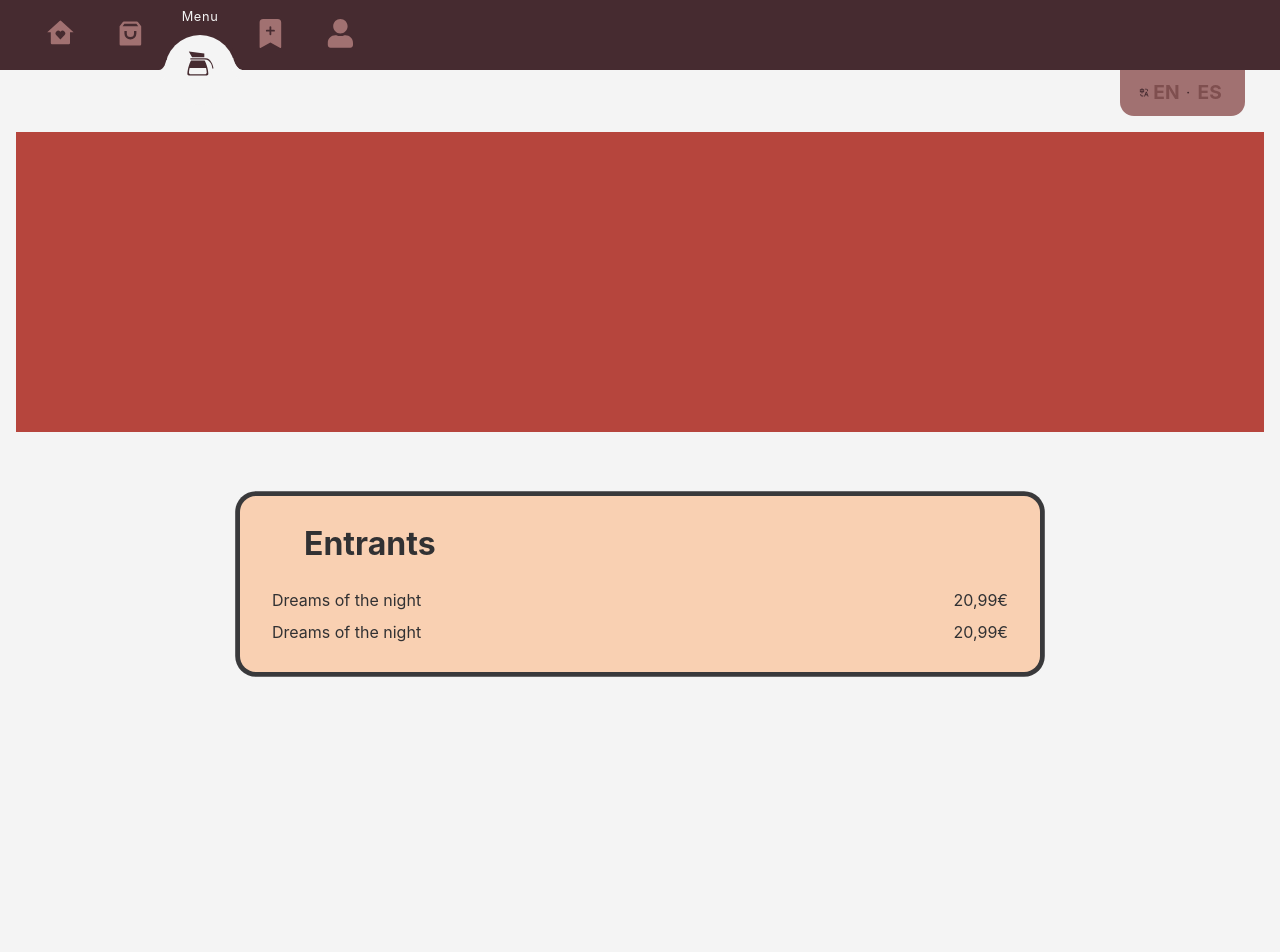
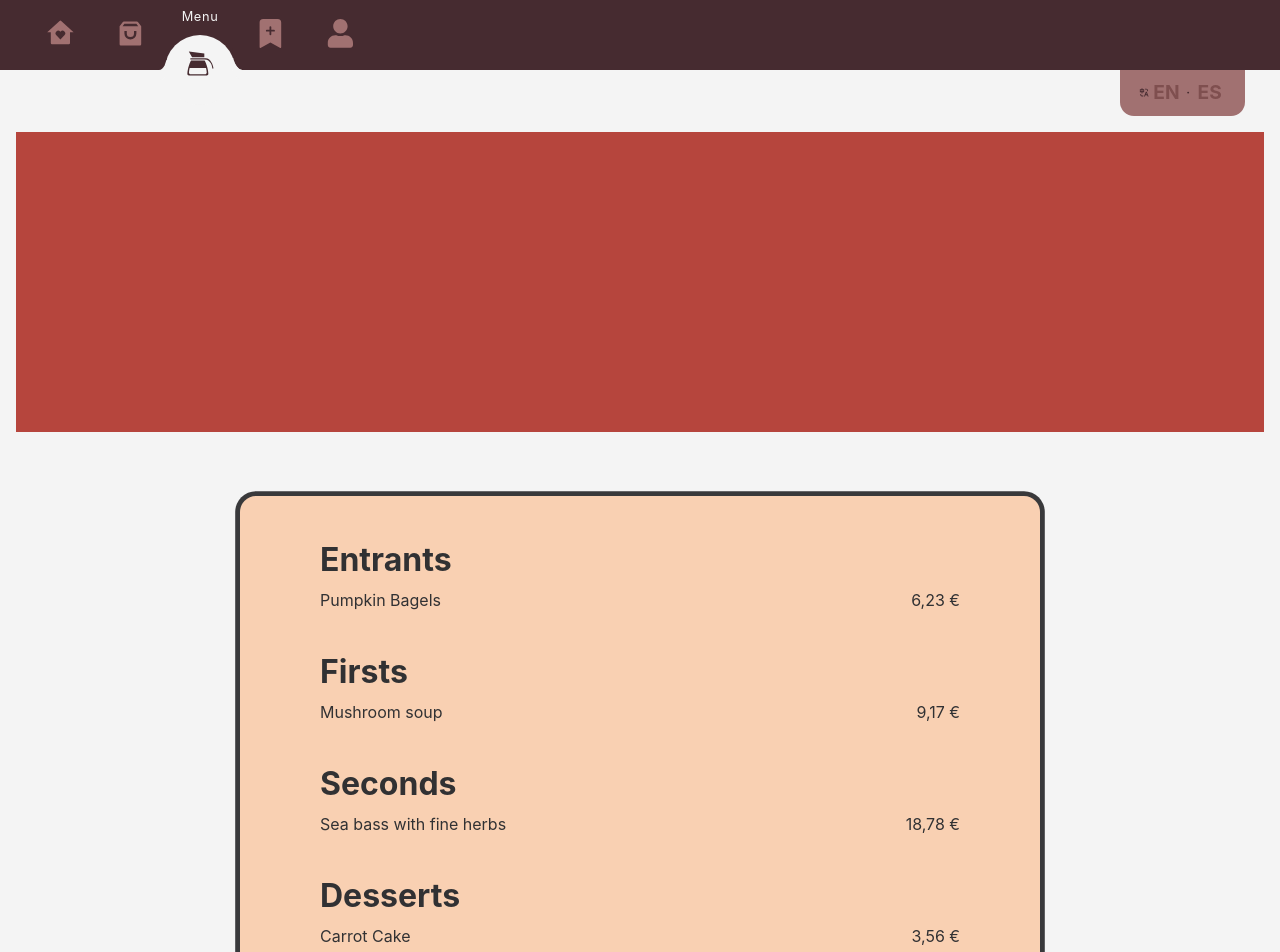
Before and after one commit to paolaski/The-Roost-Frontend, a React (Create React App) app: page /menu in a window 1280 px wide. Shown: the top 952 px of the page. Before the commit the page ends 886 px from the top, so only its background shows below. Built offline with nearby package versions, Linux system fonts and the light colour scheme.

Commit message:
Menu list generates and distributes on the type it corresponds. The blocks are hardcoded instead of being created or erased depending of content

```diff
--- a/src/assets/styles/20_containers/_menu.scss
+++ b/src/assets/styles/20_containers/_menu.scss
@@ -18,14 +18,14 @@
 		margin: 2em;
 		background: $brown-w-light;
 		border-radius: 1em;
-		padding: 2em;
+		padding: 2em 5em;
 
 
 			box-shadow: 0 0 0 0.3em $green-dark;
 
 
 		&__title {
-			margin: 0 1em 1em;
+			margin: 0.5em 0;
 		}
 
 		&-list {
@@ -34,6 +34,7 @@
 			flex-direction: column;
 			justify-content: flex-start;
 			gap: 1em;
+			margin-bottom: 3em;
 
 			&__block {
 				display: flex;
--- a/src/styles.css
+++ b/src/styles.css
@@ -230,17 +230,18 @@
   margin: 2em;
   background: #F9D0B2;
   border-radius: 1em;
-  padding: 2em;
+  padding: 2em 5em;
   box-shadow: 0 0 0 0.3em #39393B;
 }
 .menu__container__title {
-  margin: 0 1em 1em;
+  margin: 0.5em 0;
 }
 .menu__container-list {
   display: flex;
   flex-direction: column;
   justify-content: flex-start;
   gap: 1em;
+  margin-bottom: 3em;
 }
 .menu__container-list__block {
   display: flex;
--- a/src/view/Menu/Menu.tsx
+++ b/src/view/Menu/Menu.tsx
@@ -1,20 +1,135 @@
 import React from 'react';
 
+enum type {
+	_1 = 'Entrant',
+	_2 = 'First',
+	_3 = 'Second',
+	_4 = 'Dessert'
+}
+
+interface plateInterface {
+	name: String,
+	price: Number,
+	type: type
+}
+
+const plate_1: plateInterface = {
+	name: 'Pumpkin Bagels',
+	price: 6.225,
+	type: type._1
+}
+
+const plate_2: plateInterface = {
+	name: 'Mushroom soup',
+	price: 9.17,
+	type: type._2
+}
+
+const plate_3: plateInterface = {
+	name: 'Sea bass with fine herbs',
+	price: 18.776,
+	type: type._3
+}
+
+const plate_4: plateInterface = {
+	name: 'Carrot Cake',
+	price: 3.551,
+	type: type._4
+}
 
 const Menu = () => {
+
+	const plates = [plate_1, plate_2, plate_3, plate_4]
+
+	const fixPrice = (price: Number) => (Math.ceil(price.valueOf() * 100) / 100).toFixed(2)
+
+	// ↓↓↓ Entrnats
+	const EntrantsPlatesList = (plates: plateInterface[]) => {
+		const listEntrants = plates.map( (plate, index) => {
+			if (plate.type !== 'Entrant') return
+
+			const fixedPrice = fixPrice(plate.price).toString().replaceAll('.', ',')
+			return (
+					<li className="menu__container-list__block" key={ index }>
+						<span>{ plate.name }</span><span>{ fixedPrice } €</span>
+					</li>
+			)
+		})
+		return (listEntrants)
+	}
+	// ↓↓↓ Firsts
+	const FirstsPlatesList = (plates: plateInterface[]) => {
+		const listFirsts = plates.map((plate, index) => {
+			if (plate.type !== 'First') return
+
+			const fixedPrice = fixPrice(plate.price).toString().replaceAll('.', ',')
+			return (
+				<li className="menu__container-list__block" key={index}>
+					<span>{plate.name}</span><span>{fixedPrice} €</span>
+				</li>
+			)
+		})
+		return (listFirsts)
+	}
+
+	// ↓↓↓ Seconds
+	const SecondsPlatesList = (plates: plateInterface[]) => {
+		const listSeconds = plates.map((plate, index) => {
+			if (plate.type !== 'Second') return
+
+			const fixedPrice = fixPrice(plate.price).toString().replaceAll('.', ',')
+			return (
+				<li className="menu__container-list__block" key={index}>
+					<span>{plate.name}</span><span>{fixedPrice} €</span>
+				</li>
+			)
+		})
+		return (listSeconds)
+	}
+
+	// ↓↓↓ Desserts
+	const DessertsPlatesList = (plates: plateInterface[]) => {
+		const listDesserts = plates.map((plate, index) => {
+			if (plate.type !== 'Dessert') return
+
+			const fixedPrice = fixPrice(plate.price).toString().replaceAll('.', ',')
+			return (
+				<li className="menu__container-list__block" key={index}>
+					<span>{plate.name}</span><span>{fixedPrice} €</span>
+				</li>
+			)
+		})
+		return (listDesserts)
+	}
+
   return (
-	<>
-    <div className="menu">
-			<div className="banner"></div>
-			<div className="menu__container">
+		<>
+			<div className="menu">
+				<div className="banner"></div>
+				<div className="menu__container">
 					<h1 className="menu__container__title">Entrants</h1>
 					<ul className="menu__container-list">
-						<li className="menu__container-list__block"><span>Dreams of the night</span><span>20,99€</span></li>
-						<li className="menu__container-list__block"><span>Dreams of the night</span><span>20,99€</span></li>
+						{EntrantsPlatesList(plates)}
 					</ul>
+
+					<h1 className="menu__container__title">Firsts</h1>
+					<ul className="menu__container-list">
+						{FirstsPlatesList(plates)}
+					</ul>
+
+					<h1 className="menu__container__title">Seconds</h1>
+					<ul className="menu__container-list">
+						{SecondsPlatesList(plates)}
+					</ul>
+
+					<h1 className="menu__container__title">Desserts</h1>
+					<ul className="menu__container-list">
+						{DessertsPlatesList(plates)}
+					</ul>
+				</div>
 			</div>
-		</div>
-  </>)
+		</>
+	)
 };
 
 export default Menu;
```
Also changed, not shown: src/view/Shop/Shop.tsx (indentation only), 1 other file (tests, documents, lock files or other folders).
